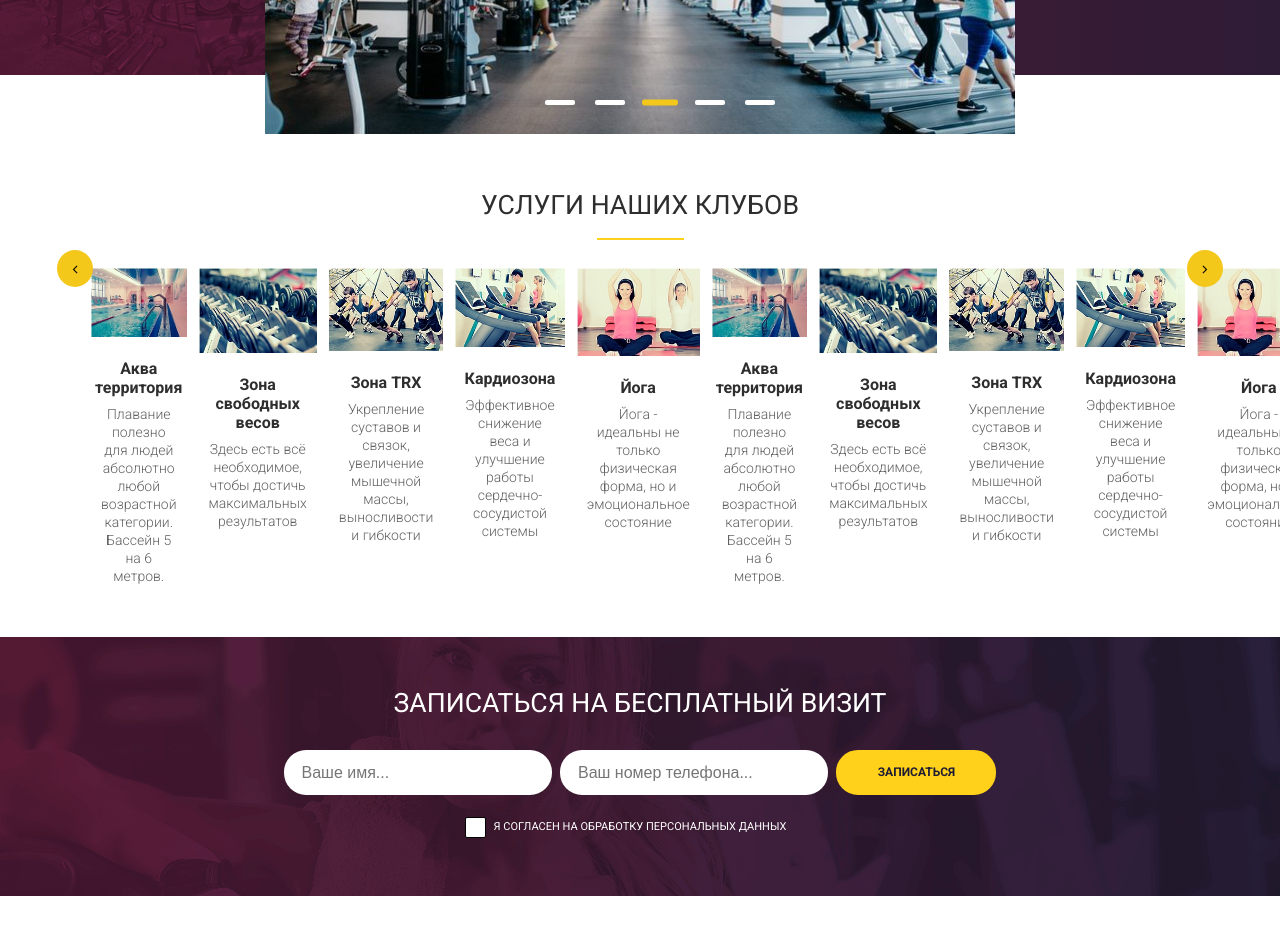
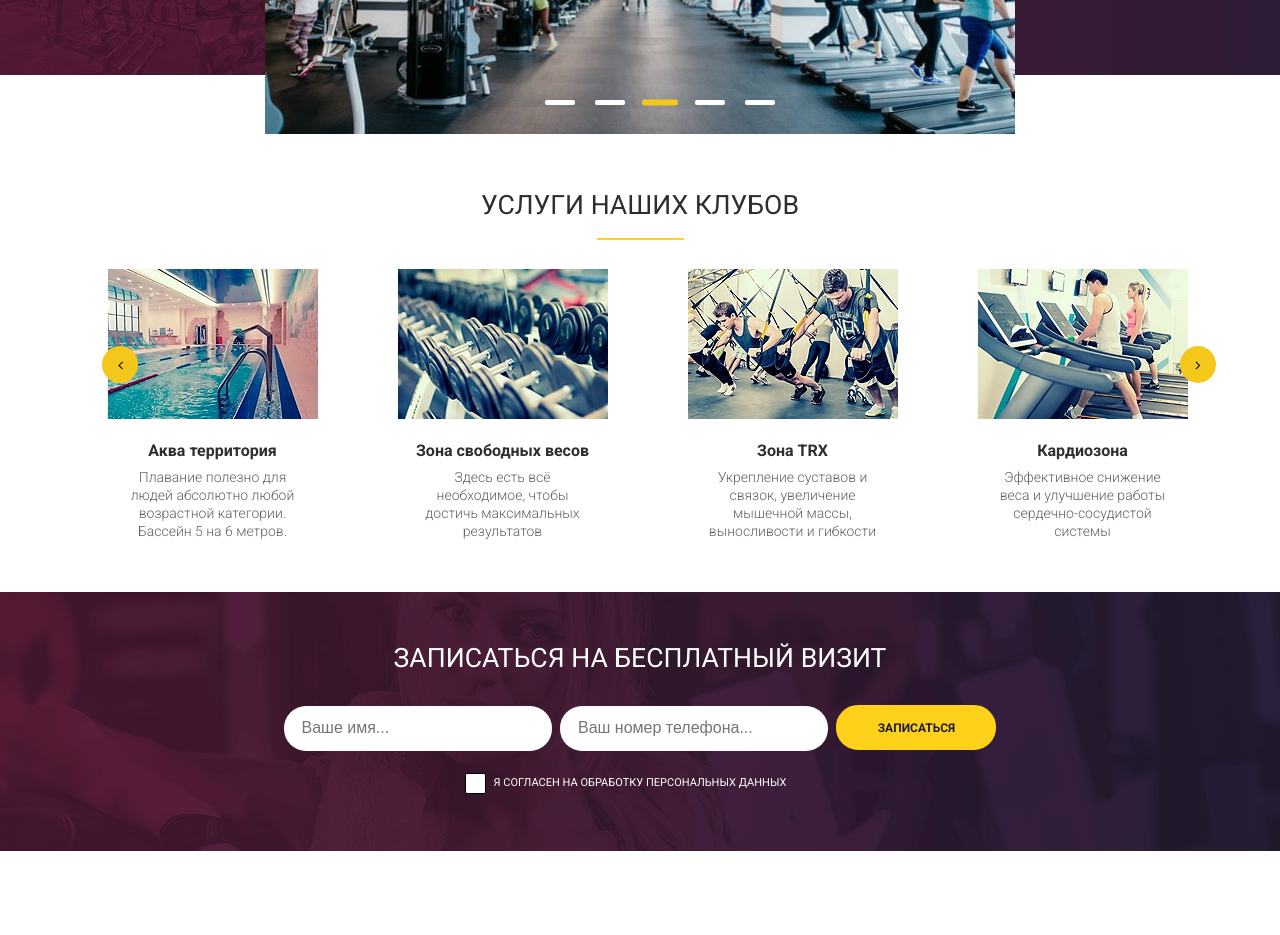
Before and after one commit to rpavlenko/JS-project, a website built with webpack: page mozaika.html in a window 1280 px wide. Shown: the part 2200-3135 px from the top of the page. Built offline with nearby package versions, Linux system fonts and the light colour scheme; some packages are replaced by stand-ins of ours; what element-closest would draw is missing.

Commit message:
feat: add carousel gallery module

```diff
--- a/mozaika.html
+++ b/mozaika.html
@@ -164,7 +164,7 @@
       </div>
     </div>
     <section id="leto-mozaika" class="about-club">
-      <div class="wrapper">
+      <div class="wrapper" id="table">
         <div class="left">
           <div class="image">
             <img src="images/leto-mozaika-bg.png" alt="" />
@@ -205,7 +205,7 @@
         </div>
       </div>
     </section>
-    <div class="advantages hidden-small" id="table">
+    <div class="advantages hidden-small">
       <div class="wrapper">
         <div class="advantage">
           <div class="image"><img src="images/about-club-icons/icon5.png" alt="" /></div>
@@ -393,7 +393,7 @@
       </div>
     </section>
     <section id="services">
-      <div class="wrapper">
+      <div class="wrapper services-wrapper">
         <h2>услуги наших клубов</h2>
         <div class="services-slider">
           <div class="slide">
@@ -446,17 +446,17 @@
             <h6>Йога</h6>
             <p>Йога - идеальны не только физическая форма, но и эмоциональное состояние</p>
           </div>
-          <div class="slider-arrow prev">
+        </div>
+      </div>
+      <div class="slider-arrow prev carousel-prev">
         <span>
           <i class="fa fa-angle-left"></i>
         </span>
       </div>
-          <div class="slider-arrow next">
+      <div class="slider-arrow next carousel-next">
         <span>
           <i class="fa fa-angle-right"></i>
         </span>
-          </div>
-        </div>
       </div>
     </section>
     <section id="banner">
--- a/src/index.js
+++ b/src/index.js
@@ -22,6 +22,7 @@ import selectClub from './modules/selectClub';
 import modalOpen from './modules/modalOpen';
 import showGift from './modules/showGift';
 import sliders from './modules/sliders';
+import sliderCarousel from './modules/sliderCarousel';
 import sendForm from './modules/sendForm';
 import maskPhone from './modules/maskPhone';
 import showOnScroll from './modules/showOnScroll';
@@ -32,11 +33,12 @@ modalOpen(freeVisitPopUp, freeVisitPopUpButton);
 modalOpen(callbackForm, callbackFormpButton);
 showGift();
 sliders();
+sliderCarousel();
+sendForm();
+showOnScroll();
+toggleBurgerMenu();
 maskPhone('#phone');
 maskPhone('#callback_form-phone');
 maskPhone('#callback_form1-phone');
 maskPhone('#callback_form2-phone');
 maskPhone('#callback_footer_form-phone');
-sendForm();
-showOnScroll();
-toggleBurgerMenu();
--- /dev/null
+++ b/src/modules/sliderCarousel.js
@@ -0,0 +1,220 @@
+const sliderCarousel = () => {
+  class SliderCarousel {
+    constructor({
+      main,
+      wrap,
+      next,
+      prev,
+      infinity = false,
+      position = 0,
+      slidesToShow = 5,
+      responsive = []
+
+    }) {
+
+      if (!main || !wrap) {
+        console.warn('slider-carousel: required 2 options, "main" and "wrap"');
+      }
+      this.main = document.querySelector(main);
+      this.wrap = document.querySelector(wrap);
+      this.slides = document.querySelector(wrap).children;
+      this.next = document.querySelector(next);
+      this.prev = document.querySelector(prev);
+      this.slidesToShow = slidesToShow;
+      this.options = {
+        position,
+        infinity,
+        widthSlide: Math.floor(100 / this.slidesToShow),
+        maxPosition: this.slides.length - this.slidesToShow,
+      };
+      this.responsive = responsive;
+    }
+
+
+    init() {
+      // console.log(this.slides);
+
+      this.addGloClass();
+      this.addStyle();
+
+      if (this.prev && this.next) {
+        this.controlSlider();
+      } else {
+        this.addArrow();
+        this.controlSlider();
+      }
+
+      if (this.responsive) {
+        this.responseInit();
+      }
+    }
+
+    addGloClass() {
+      this.main.classList.add('glo-slider');
+      this.wrap.classList.add('glo-slider__wrap');
+
+      for (const item of this.slides) {
+        item.classList.add('glo-slider__item');
+      }
+    }
+
+    addStyle() {
+      let style = document.getElementById('sliderCarousel-style');
+      if (!style) {
+        style = document.createElement('style');
+        style.id = 'sliderCarousel-style';
+      }
+
+      style.textContent = `
+      .glo-slider {
+        overflow: hidden !important;
+      }
+
+      .glo-slider__wrap {
+        display: flex !important;
+        transition: transform 0.5s !important;
+        will-change: transform !important;
+        padding-left: 0;
+        padding-right: 0;
+      }
+
+      .glo-slider__item {
+        flex: 0 0 ${this.options.widthSlide}% !important;
+        margin: 0 auto !important;
+        margin-right: 5px !important;
+        margin-left: 0 !important;
+      }
+      `;
+
+      // margin: auto 0 !important;
+      document.head.appendChild(style);
+    }
+
+    controlSlider() {
+      this.prev.addEventListener('click', this.prevSlider.bind(this));
+      this.next.addEventListener('click', this.nextSlider.bind(this));
+    }
+
+    prevSlider() {
+      if (this.options.infinity || this.options.position > 0) {
+        --this.options.position;
+        if (this.options.position < 0) {
+          this.options.position = this.options.maxPosition;
+        }
+        this.wrap.style.transform = `translateX(-${this.options.position * this.options.widthSlide}%)`;
+      }
+      // console.log(this.options.position);
+    }
+
+    nextSlider() {
+      if (this.options.infinity || this.options.position < this.options.maxPosition) {
+        ++this.options.position;
+        if (this.options.position > this.options.maxPosition) {
+          this.options.position = 0;
+        }
+        this.wrap.style.transform = `translateX(-${this.options.position * this.options.widthSlide}%)`;
+      }
+      // console.log(this.options.position);
+    }
+
+    addArrow() {
+      this.prev = document.createElement('button');
+      this.next = document.createElement('button');
+
+      this.prev.className = 'glo-slider__prev';
+      this.next.className = 'glo-slider__next';
+
+      this.main.appendChild(this.prev);
+      this.main.appendChild(this.next);
+
+      const style = document.createElement('style');
+      style.textContent = `
+      .glo-slider__prev,
+      .glo-slider__next {
+        margin: 0 10px;
+        border: 20px solid transparent;
+        background: transparent;
+        cursor: pointer;
+        }
+
+      .glo-slider__next {
+        border-left-color: #f4c71b
+      }
+      .glo-slider__prev {
+        border-right-color: #f4c71b
+      }
+
+      .glo-slider__prev:hover,
+      .glo-slider__next:hover,
+      .glo-slider__prev:focus,
+      .glo-slider__next:focus {
+        background: transparent;
+        outline: transparent;
+      }
+
+      `;
+
+      document.head.appendChild(style);
+    }
+
+    responseInit() {
+      const slidesToShowDefault = this.slidesToShow;
+      const allResponse = this.responsive.map(item => item.breakpoint);
+      const maxResponse = Math.max(...allResponse);
+
+      const checkResponse = () => {
+        const widthWindow = document.documentElement.clientWidth;
+        if (widthWindow < maxResponse) {
+          for (let i = 0; i < allResponse.length; i++) {
+            if (widthWindow < allResponse[i]) {
+              this.slidesToShow = this.responsive[i].slidesToShow;
+              this.options.widthSlide = Math.floor(100 / this.slidesToShow);
+              this.addStyle();
+            }
+          }
+        } else {
+          this.slidesToShow = slidesToShowDefault;
+          this.options.widthSlide = Math.floor(100 / this.slidesToShow);
+          this.addStyle();
+        }
+      };
+
+      checkResponse();
+      window.addEventListener('resize', checkResponse);
+    }
+  }
+
+
+  const options = {
+    main: '.services-wrapper',
+    wrap: '.services-slider',
+    prev: '.carousel-prev',
+    next: '.carousel-next',
+    slidesToShow: 5,
+    infinity: true,
+    responsive: [
+      {
+        breakpoint: 1770,
+        slidesToShow: 4
+      },
+      {
+        breakpoint: 1024,
+        slidesToShow: 3
+      },
+      {
+        breakpoint: 768,
+        slidesToShow: 2
+      },
+      {
+        breakpoint: 576,
+        slidesToShow: 1
+      }
+    ]
+  };
+
+  const carousel = new SliderCarousel(options);
+  carousel.init();
+};
+
+
+export default sliderCarousel;
```
Also changed, not shown: index.html (+5 -5 lines), schelkovo.html (+7 -7 lines), css/style.min.css. Lines whose indentation alone changed are shown as unchanged.
